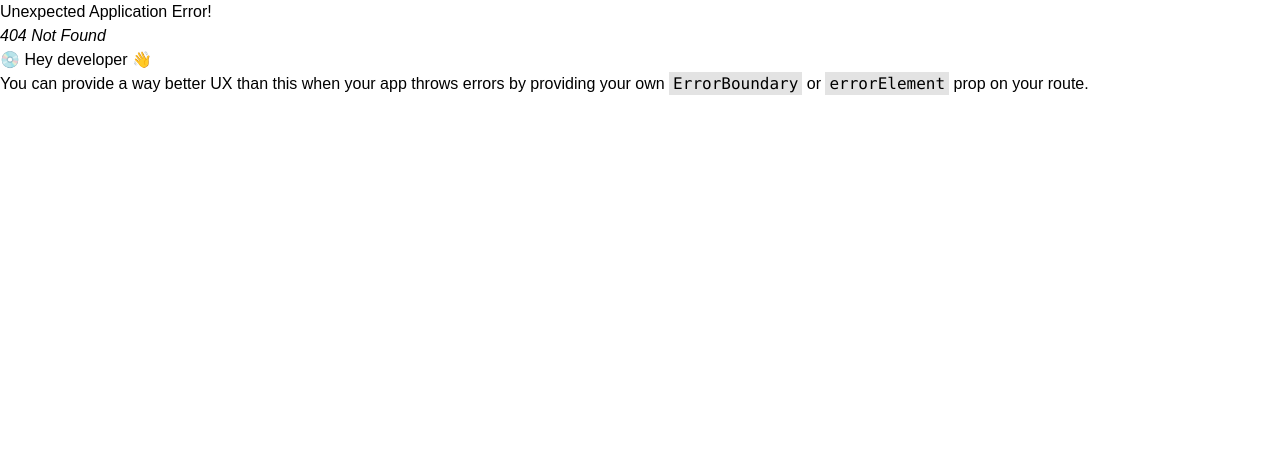
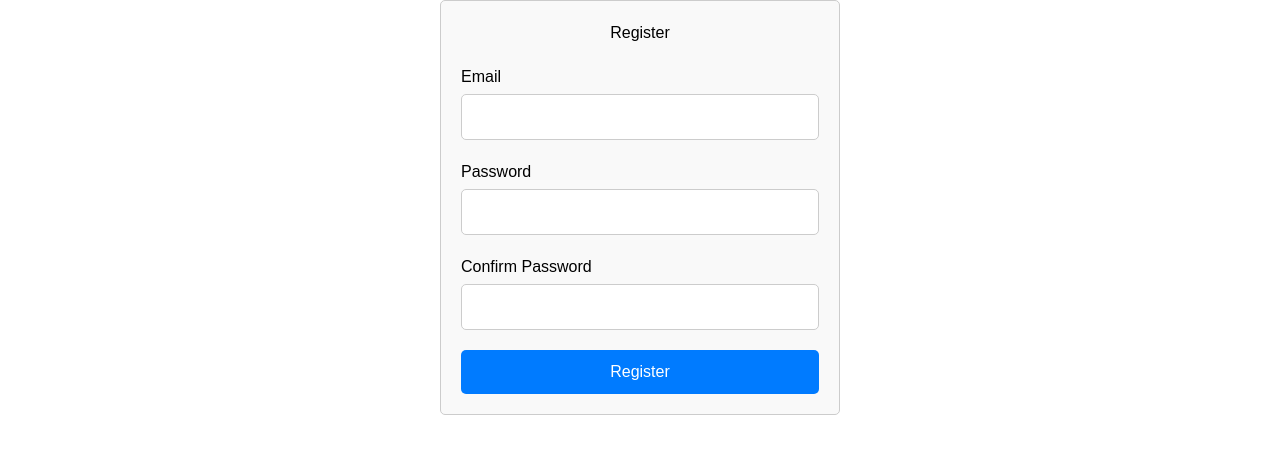
Before and after one commit to Bongani-4/Farm-Guardian-official-Web, a React (Vite) app in the folder FG/: page /RegisterForm in a window 1280 px wide. Before the commit this address had no page. Shown: the top 454 px of the page. Built offline with nearby package versions, Linux system fonts and the light colour scheme.

Commit message:
registration

```diff
--- /dev/null
+++ b/FG/src/Pages/RegisterForm.css
@@ -0,0 +1,49 @@
+.register-form-container {
+    max-width: 400px;
+    margin: 0 auto;
+    padding: 20px;
+    border: 1px solid #ccc;
+    border-radius: 5px;
+    background-color: #f9f9f9;
+}
+
+.register-form-container h2 {
+    text-align: center;
+    margin-bottom: 20px;
+}
+
+.form-group {
+    margin-bottom: 20px;
+}
+
+label {
+    display: block;
+    margin-bottom: 5px;
+}
+
+input[type="email"],
+input[type="password"] {
+    width: 100%;
+    padding: 10px;
+    border: 1px solid #ccc;
+    border-radius: 5px;
+}
+
+button {
+    width: 100%;
+    padding: 10px;
+    border: none;
+    border-radius: 5px;
+    background-color: #007bff;
+    color: #fff;
+    cursor: pointer;
+}
+
+button:hover {
+    background-color: #0056b3;
+}
+
+.error-message {
+    color: #ff0000;
+    margin-bottom: 10px;
+}
--- /dev/null
+++ b/FG/src/Pages/RegisterForm.jsx
@@ -0,0 +1,70 @@
+import React, { useState } from 'react';
+import { getAuth, createUserWithEmailAndPassword } from 'firebase/auth';
+import './RegisterForm.css';
+
+const RegisterForm = () => {
+    const [email, setEmail] = useState('');
+    const [password, setPassword] = useState('');
+    const [confirmPassword, setConfirmPassword] = useState('');
+    const [error, setError] = useState(null);
+
+    const handleSubmit = async (e) => {
+        e.preventDefault();
+        if (password !== confirmPassword) {
+            setError('Passwords do not match');
+            return;
+        }
+
+        const auth = getAuth();
+        try {
+            const userCredential = await createUserWithEmailAndPassword(auth, email, password);
+            const user = userCredential.user;
+            console.log('User registered:', user);
+            // handle success
+        } catch (error) {
+            setError(error.message);
+        }
+    };
+
+    return (
+        <div className="register-form-container">
+            <h2>Register</h2>
+            {error && <div className="error-message">{error}</div>}
+            <form onSubmit={handleSubmit}>
+                <div className="form-group">
+                    <label htmlFor="email">Email</label>
+                    <input
+                        type="email"
+                        id="email"
+                        value={email}
+                        onChange={(e) => setEmail(e.target.value)}
+                        required
+                    />
+                </div>
+                <div className="form-group">
+                    <label htmlFor="password">Password</label>
+                    <input
+                        type="password"
+                        id="password"
+                        value={password}
+                        onChange={(e) => setPassword(e.target.value)}
+                        required
+                    />
+                </div>
+                <div className="form-group">
+                    <label htmlFor="confirmPassword">Confirm Password</label>
+                    <input
+                        type="password"
+                        id="confirmPassword"
+                        value={confirmPassword}
+                        onChange={(e) => setConfirmPassword(e.target.value)}
+                        required
+                    />
+                </div>
+                <button type="submit">Register</button>
+            </form>
+        </div>
+    );
+};
+
+export default RegisterForm;
--- a/FG/src/Router/Router.jsx
+++ b/FG/src/Router/Router.jsx
@@ -9,6 +9,7 @@ import MyJobs from "../Pages/MyJobs";
 import Login from "../Pages/Login"
 import UpdateJob from "../Pages/UpdateJob";
 import JobDetails from "../Pages/JobDetails";
+import RegisterForm from "../Pages/RegisterForm";
 const router = createBrowserRouter([
   {
     path: "/",
@@ -19,6 +20,7 @@ const router = createBrowserRouter([
       { path: "/", element: <AnimalCaretaker /> },
       { path: "/post-job", element: <CreateJob /> },
       { path: "/my-job", element: <MyJobs /> },
+      { path: "/RegisterForm", element: <RegisterForm /> },
       { path: "edit-job/:id", element: <UpdateJob />, loader: ({ params }) => fetch(`http://localhost:3000/all-jobs/${params.id}`) }
 
 
```
